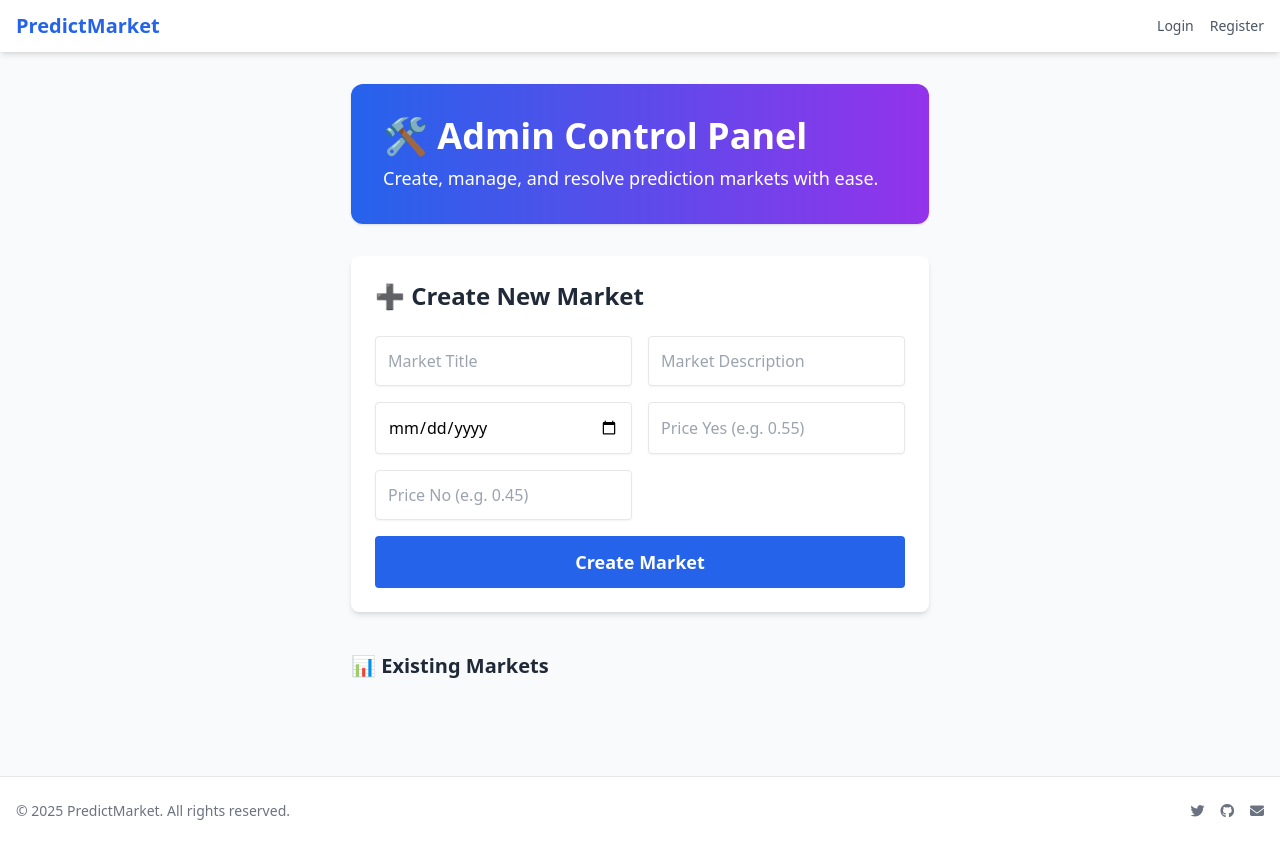
After one commit to kunalrai/polymarket, a Flask app: template templates/admin.html in a window 1280 px wide. The commit adds this page. Run offline with Flask 3, Linux system fonts and the light colour scheme; the template is opened without the code that fills it, so the values that code supplies are empty; some libraries are stand-ins or nearby versions.

Commit message:
local db

```diff
--- a/app.py
+++ b/app.py
@@ -1,13 +1,32 @@
 from flask import Flask, render_template, redirect, url_for, flash, session,request
 from dotenv import load_dotenv
+from flask_sqlalchemy import SQLAlchemy
 import os
 from utils.supabase_client import get_supabase_client
+from models.models import Market, Trade
+from functools import wraps
+from models.models import db
 
 load_dotenv()
 
 app = Flask(__name__)
 app.secret_key = "secret_key"  # Change this to a secure key in production
 supabase = get_supabase_client()
+app.config['SQLALCHEMY_DATABASE_URI'] = 'sqlite:///markets.db'
+app.config['SQLALCHEMY_TRACK_MODIFICATIONS'] = False
+
+db.init_app(app)
+
+def admin_required(f):
+    @wraps(f)
+    def decorated_function(*args, **kwargs):
+        admin_email = os.getenv("ADMIN_EMAIL")
+        if 'user' not in session or session['user']['email'] != admin_email:
+            flash("Unauthorized access", "error")
+            return redirect(url_for('login'))
+        return f(*args, **kwargs)
+    return decorated_function
+
 
 @app.route('/')
 def home():
@@ -39,14 +58,24 @@ def login():
         email = request.form.get('email')
         password = request.form.get('password')
 
+        # Check if it's the admin
+        admin_email = os.getenv("ADMIN_EMAIL")
+        admin_password = os.getenv("ADMIN_PASSWORD")
+
+        if email == admin_email and password == admin_password:
+            session['user'] = {"email": email, "is_admin": True}
+            flash('Logged in as Admin!', 'success')
+            return redirect(url_for('admin'))
+
+        # Else try Supabase auth
         try:
             response = supabase.auth.sign_in_with_password({
                 "email": email,
                 "password": password
             })
-            session['user'] = response.user
+            session['user'] = {"email": email, "is_admin": False}
             flash('Successfully logged in!', 'success')
-            return redirect(url_for('markets'))
+            return redirect(url_for('home'))
         except Exception as e:
             flash('Invalid credentials', 'error')
 
@@ -66,7 +95,7 @@ def register():
             flash('Registration successful! Please log in.', 'success')
             return redirect(url_for('login'))
         except Exception as e:
-            flash('Registration failed', {e})
+            flash(f'Registration failed: {e}', 'error')
 
     return render_template('auth/register.html')
 
@@ -75,5 +104,46 @@ def logout():
     session.clear()
     return redirect(url_for('login'))
 
+
+
+@app.route('/admin', methods=['GET', 'POST'])
+@admin_required
+def admin():
+    if request.method == 'POST':
+        title = request.form.get('title')
+        description = request.form.get('description')
+        end_date = request.form.get('end_date')
+        price_yes = float(request.form.get('price_yes'))
+        price_no = float(request.form.get('price_no'))
+
+        new_market = Market(
+            title=title,
+            description=description,
+            end_date=end_date,
+            price_yes=price_yes,
+            price_no=price_no
+        )
+        db.session.add(new_market)
+        db.session.commit()
+        flash("Market created successfully!", "success")
+        return redirect(url_for('admin'))
+
+    markets = Market.query.order_by(Market.end_date.desc()).all()
+    return render_template('admin.html', markets=markets)
+
+@app.route("/market/<int:market_id>")
+def market_detail(market_id):
+    market = Market.query.get(market_id)
+    if not market:
+        flash("Market not found", "error")
+        return redirect(url_for('home'))
+
+    trades = Trade.query.filter_by(market_id=market_id).order_by(Trade.timestamp.desc()).all()
+
+    return render_template("market.html", market=market, trades=trades)
+
+
 if __name__ == '__main__':
+    with app.app_context():
+        db.create_all()
     app.run(debug=True)
--- a/requirements.txt
+++ b/requirements.txt
@@ -5,3 +5,5 @@ python-jose==3.3.0
 Flask-WTF==1.1.1
 email-validator==2.0.0.post2
 gunicorn==21.2.0
+sqlalchemy
+flask_sqlalchemy
--- /dev/null
+++ b/templates/admin.html
@@ -0,0 +1,57 @@
+{% extends "base.html" %}
+
+{% block content %}
+
+<!-- Hero Header -->
+<div class="bg-gradient-to-r from-blue-600 to-purple-600 text-white p-8 rounded-xl shadow mb-8">
+    <h1 class="text-4xl font-bold">🛠️ Admin Control Panel</h1>
+    <p class="text-lg mt-2">Create, manage, and resolve prediction markets with ease.</p>
+</div>
+
+<!-- Flash Message -->
+{% with messages = get_flashed_messages(with_categories=true) %}
+  {% if messages %}
+    {% for category, message in messages %}
+      <div class="mb-6 px-6 py-4 rounded text-sm font-medium
+                  {% if category == 'error' %}bg-red-100 text-red-800
+                  {% else %}bg-green-100 text-green-800{% endif %}">
+        {{ message }}
+      </div>
+    {% endfor %}
+  {% endif %}
+{% endwith %}
+
+<!-- Market Creation Form -->
+<div class="bg-white rounded-lg shadow-md p-6 mb-10">
+    <h2 class="text-2xl font-semibold text-gray-800 mb-6">➕ Create New Market</h2>
+    <form method="POST" class="grid md:grid-cols-2 gap-4">
+        <input type="text" name="title" placeholder="Market Title" required class="border p-3 rounded shadow-sm">
+        <input type="text" name="description" placeholder="Market Description" required class="border p-3 rounded shadow-sm">
+        <input type="date" name="end_date" required class="border p-3 rounded shadow-sm">
+        <input type="number" step="0.01" name="price_yes" placeholder="Price Yes (e.g. 0.55)" required class="border p-3 rounded shadow-sm">
+        <input type="number" step="0.01" name="price_no" placeholder="Price No (e.g. 0.45)" required class="border p-3 rounded shadow-sm">
+        <button type="submit" class="col-span-2 bg-blue-600 hover:bg-blue-700 text-white py-3 rounded text-lg font-bold transition hover:scale-105">
+            Create Market
+        </button>
+    </form>
+</div>
+
+<!-- Market Cards -->
+<h3 class="text-xl font-semibold text-gray-800 mb-4">📊 Existing Markets</h3>
+<div class="grid md:grid-cols-2 lg:grid-cols-3 gap-6">
+    {% for market in markets %}
+    <div class="bg-white p-5 rounded-xl shadow hover:shadow-lg transition transform hover:-translate-y-1">
+        <div class="flex justify-between items-center mb-2">
+            <h4 class="text-lg font-bold text-blue-700">{{ market.title }}</h4>
+            <span class="text-xs text-gray-400">{{ market.end_date }}</span>
+        </div>
+        <p class="text-gray-600 text-sm mb-3">{{ market.description }}</p>
+        <div class="flex justify-between text-sm font-medium">
+            <span class="text-green-600">Yes: {{ market.price_yes }}</span>
+            <span class="text-red-600">No: {{ market.price_no }}</span>
+        </div>
+    </div>
+    {% endfor %}
+</div>
+
+{% endblock %}
--- a/templates/base.html
+++ b/templates/base.html
@@ -4,32 +4,35 @@
     <meta charset="UTF-8">
     <meta name="viewport" content="width=device-width, initial-scale=1.0">
     <title>Prediction Markets - {% block title %}{% endblock %}</title>
-  <script src="https://cdn.tailwindcss.com"></script>
+    <script src="https://cdn.tailwindcss.com"></script>
     <link rel="stylesheet" href="https://cdnjs.cloudflare.com/ajax/libs/font-awesome/6.4.0/css/all.min.css">
 </head>
-<body class="bg-gray-50 min-h-screen">
-    <nav class="bg-white shadow-lg">
-        <div class="max-w-7xl mx-auto px-4">
-            <div class="flex justify-between h-16">
-                <div class="flex">
-                    <div class="flex-shrink-0 flex items-center">
-                        <a href="/" class="text-xl font-bold text-blue-600">PredictMarket</a>
-                    </div>
-                </div>
+<body class="bg-gray-50 min-h-screen flex flex-col justify-between">
+
+    <!-- Navbar -->
+    <nav class="bg-white shadow-md">
+        <div class="max-w-7xl mx-auto px-4 py-3 flex justify-between items-center">
+            <a href="/" class="text-xl font-bold text-blue-600 hover:text-blue-800 transition">PredictMarket</a>
+            <div class="flex items-center space-x-4">
                 {% if session.get('user') %}
-                <div class="flex items-center">
-                    <a href="/logout" class="text-gray-600 hover:text-gray-900">Logout</a>
-                </div>
+                    {% if session['user'].get('is_admin') %}
+                        <a href="/admin" class="text-sm text-blue-600 hover:underline font-semibold">Admin</a>
+                    {% endif %}
+                    <a href="/logout" class="text-sm text-gray-600 hover:text-gray-900 transition">Logout</a>
+                {% else %}
+                    <a href="/login" class="text-sm text-gray-600 hover:text-gray-900 transition">Login</a>
+                    <a href="/register" class="text-sm text-gray-600 hover:text-gray-900 transition">Register</a>
                 {% endif %}
             </div>
         </div>
     </nav>
 
+    <!-- Flash Messages -->
     {% with messages = get_flashed_messages(with_categories=true) %}
         {% if messages %}
             {% for category, message in messages %}
                 <div class="max-w-7xl mx-auto px-4 mt-4">
-                    <div class="rounded-md p-4 {% if category == 'error' %}bg-red-50 text-red-700{% else %}bg-green-50 text-green-700{% endif %}">
+                    <div class="rounded-md p-4 {% if category == 'error' %}bg-red-100 text-red-700{% else %}bg-green-100 text-green-700{% endif %} shadow">
                         {{ message }}
                     </div>
                 </div>
@@ -37,8 +40,22 @@
         {% endif %}
     {% endwith %}
 
-    <main class="max-w-7xl mx-auto px-4 py-8">
+    <!-- Main Content -->
+    <main class="max-w-7xl mx-auto px-4 py-8 flex-grow">
         {% block content %}{% endblock %}
     </main>
+
+    <!-- Footer -->
+    <footer class="bg-white border-t shadow-sm mt-12">
+        <div class="max-w-7xl mx-auto px-4 py-6 flex flex-col md:flex-row justify-between items-center text-sm text-gray-500">
+            <p>&copy; {{ current_year or 2025 }} PredictMarket. All rights reserved.</p>
+            <div class="flex space-x-4 mt-2 md:mt-0">
+                <a href="https://twitter.com" class="hover:text-blue-500"><i class="fab fa-twitter"></i></a>
+                <a href="https://github.com" class="hover:text-gray-800"><i class="fab fa-github"></i></a>
+                <a href="mailto:support@predictmarket.com" class="hover:text-red-500"><i class="fas fa-envelope"></i></a>
+            </div>
+        </div>
+    </footer>
+
 </body>
 </html>
```
Also changed, not shown: models/models.py (added, +72 -0 lines), setup_supabase.py (added, +55 -0 lines), templates/market.html (added, +55 -0 lines), instance/markets.db (added).
